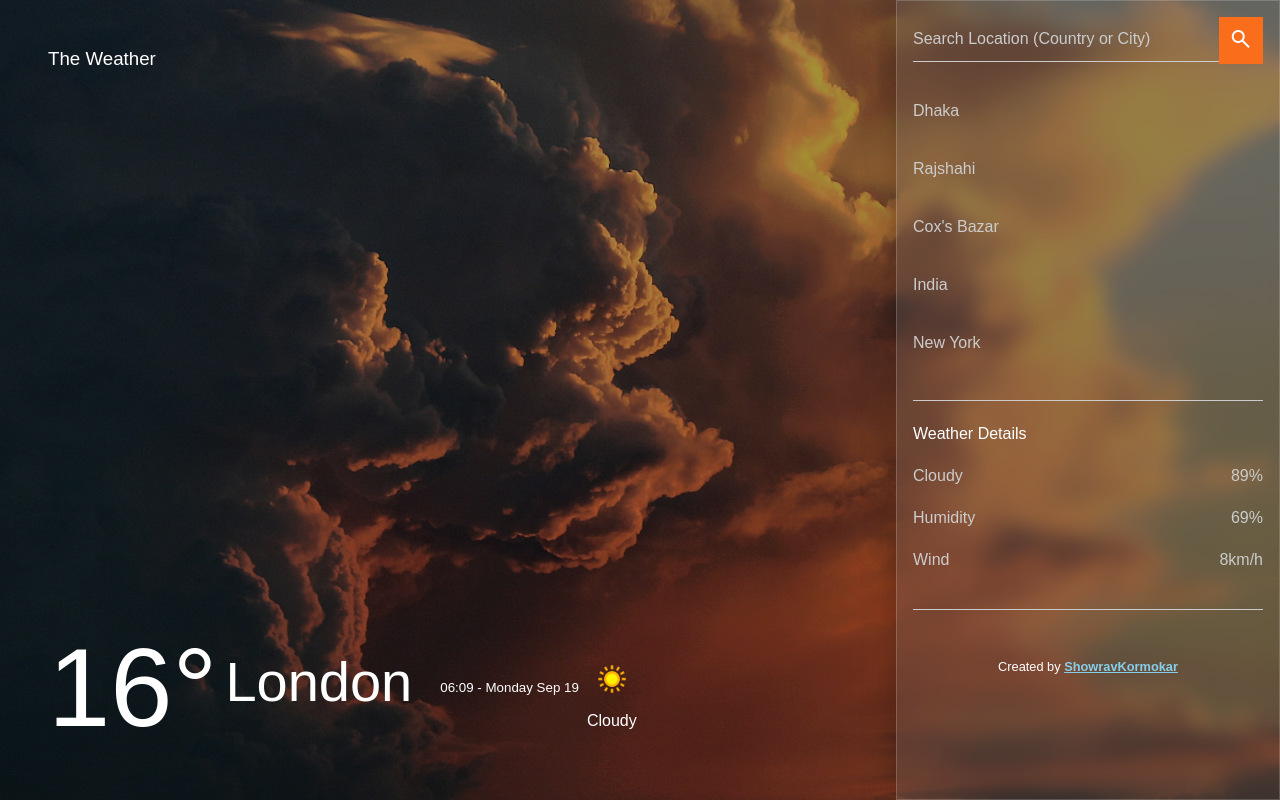
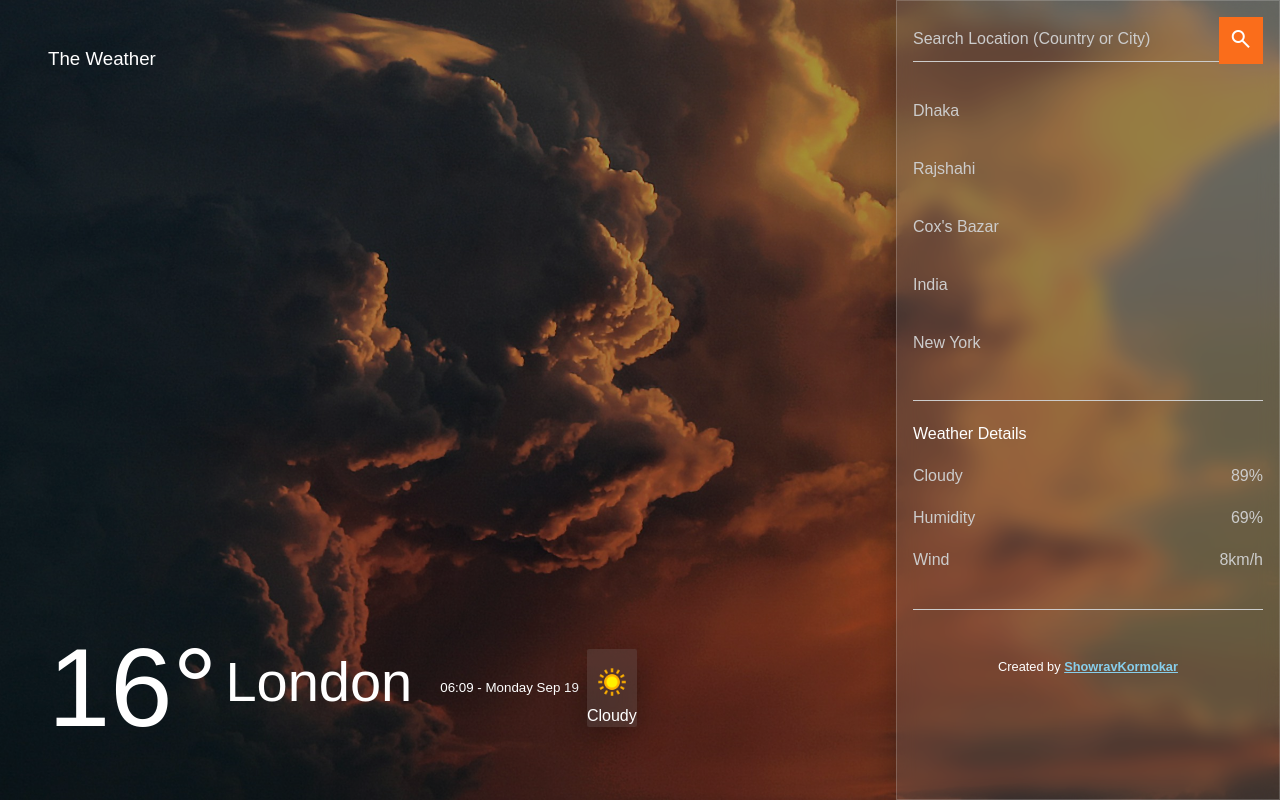
Before and after one commit to ShowravKormokar/Real-Weather-WebApp, a plain HTML site: page index.html in a window 1280 px wide. Drawn offline with nearby package versions, Linux system fonts and the light colour scheme; no server answers.

Commit message:
Add background weather image and condition

```diff
--- a/Src/style.css
+++ b/Src/style.css
@@ -78,11 +78,16 @@ h4 {
 
 .weather img {
     display: block;
-    margin: 0.5em 0;
+    margin: 0.5em 0 0 0;
 }
 
 .weather {
     flex-direction: column;
+    background: rgba(110, 110, 110, 0.25);
+    box-shadow: 0 8px 32px 0 rgba(0, 0, 0, 0.3);
+    backdrop-filter: blur(10px);
+    border-radius: 2px;
+    padding-bottom: 2px;
 }
 
 .panel {
```
